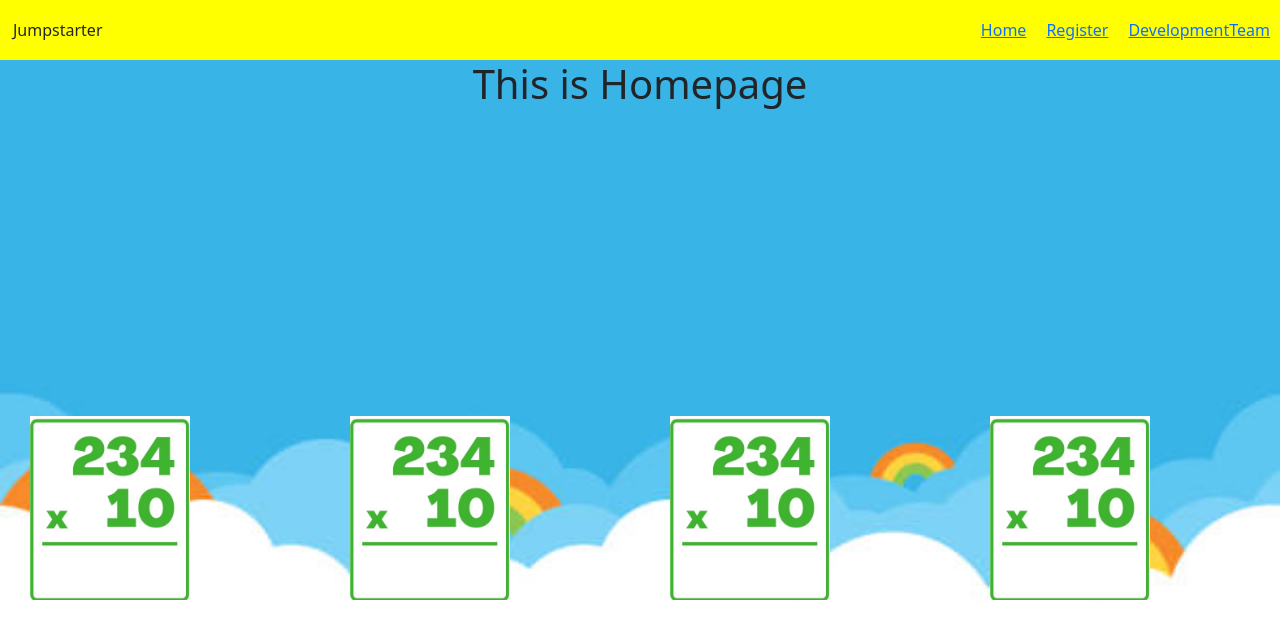
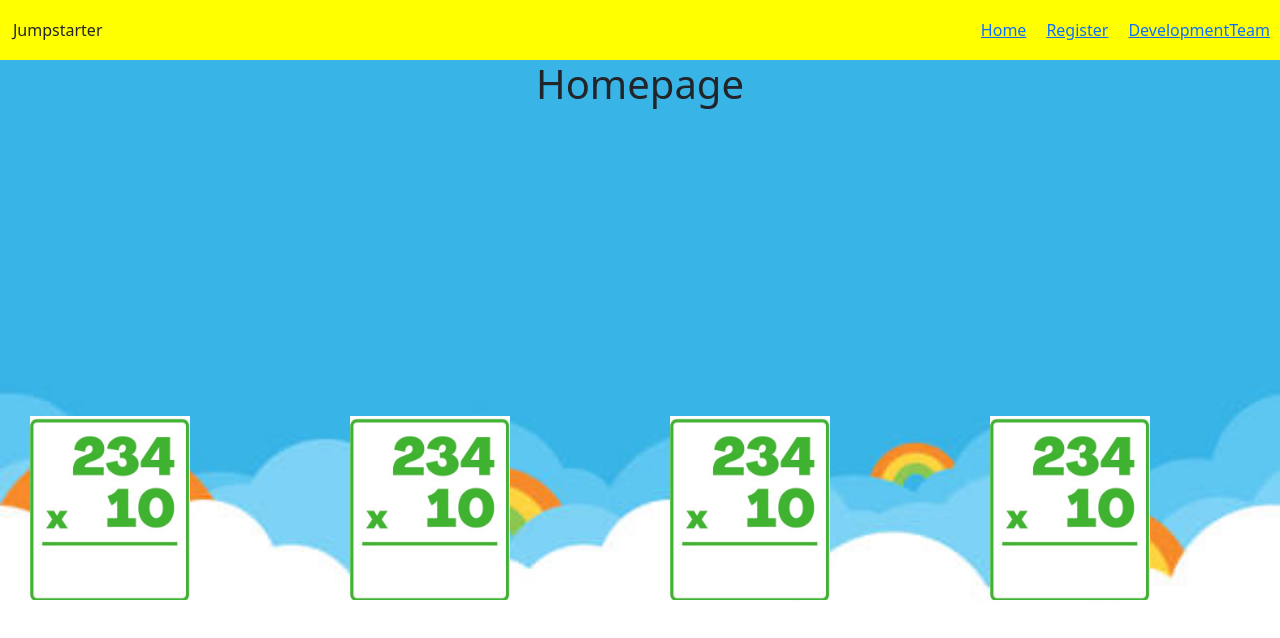
Before and after one commit to jumpstarter3390/frontend, a React (Create React App) app: page / in a window 1280 px wide. Shown: the top 638 px of the page. Built offline with nearby package versions, Linux system fonts and the light colour scheme.

Commit message:
Changed website title

```diff
--- a/src/Home.js
+++ b/src/Home.js
@@ -7,7 +7,7 @@ import Image from './4th1.jpg';
 const Home = () => {
     return (
       <div>
-        <h1 className="text-5xl text-center">This is Homepage</h1>
+        <h1 className="text-5xl text-center">Homepage</h1>
 
         <div className="layout">
           <Link to="/second" className="SecondGrade"><img src={Image} /> </Link>
```
